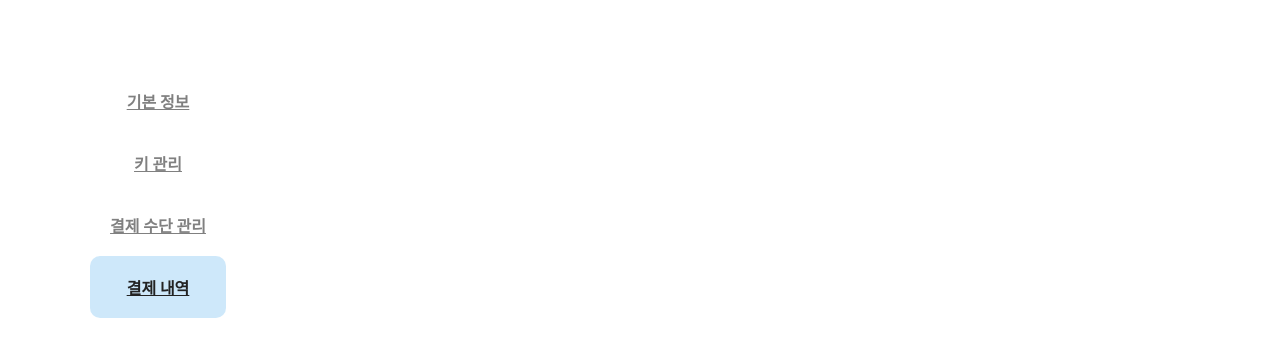
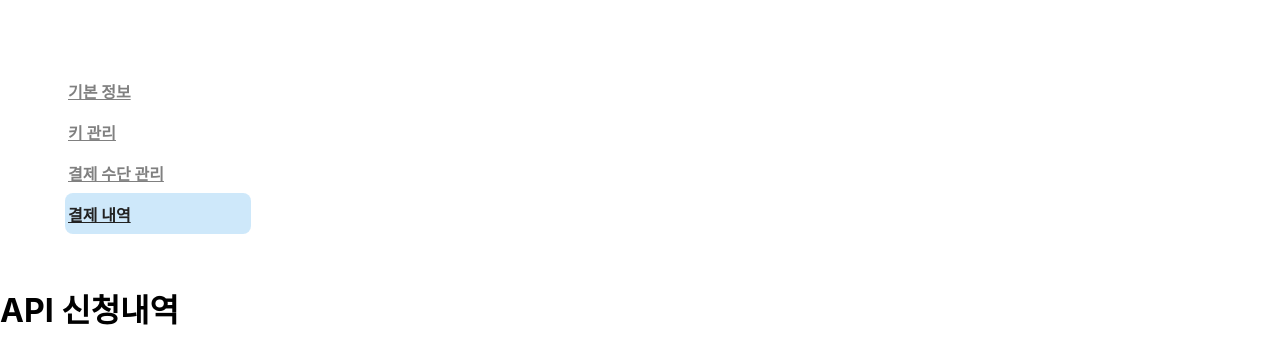
Before and after one commit to ji-eun-moon/ASAP, a React (Create React App) app in the folder Frontend/asap/: page /mypage/payment in a window 1280 px wide. Shown: the part 438-789 px from the top of the page. Built offline with nearby package versions, Linux system fonts and the light colour scheme.

Commit message:
[FE] FIX : sidebar 스타일 수정

```diff
--- a/Frontend/asap/src/components/nav/SideBar.tsx
+++ b/Frontend/asap/src/components/nav/SideBar.tsx
@@ -13,23 +13,27 @@ interface ISideBarProps {
 
 const activeStyle = {
   backgroundColor: 'rgba(122, 192, 240, 0.37)',
-  width: '130px',
+  width: '180px',
+  height: '35px',
   color: '#222222',
   fontWeight: '700',
-  borderRadius: '10px',
+  borderRadius: '8px',
   padding: '3px',
   display: 'flex',
-  justifyContent: 'center',
+  justifyContent: 'start',
+  alignItems: 'center',
 };
 
 const nonActiveStyle = {
-  width: '120px',
+  width: '180px',
+  height: '35px',
   color: 'grey',
   fontWeight: '700',
-  borderRadius: '10px',
+  borderRadius: '8px',
   padding: '3px',
   display: 'flex',
-  justifyContent: 'center',
+  justifyContent: 'start',
+  alignItems: 'center',
 };
 
 function SideBar(props: ISideBarProps) {
--- a/Frontend/asap/src/pages/mypage/AccountCredit.tsx
+++ b/Frontend/asap/src/pages/mypage/AccountCredit.tsx
@@ -43,7 +43,7 @@ function AccountPay() {
     <div>
       <Header title="결제 수단 관리" />
       <div className="container mx-auto page-container grid grid-cols-4">
-        <div className="col-span-1 flex justify-center items-start">
+        <div className="col-span-1 flex justify-start items-start ml-8">
           <SideBar menus={menus} />
         </div>
         <div className="col-span-3">
--- a/Frontend/asap/src/pages/mypage/AccountInfo.tsx
+++ b/Frontend/asap/src/pages/mypage/AccountInfo.tsx
@@ -11,7 +11,7 @@ function AccountInfo() {
     <div>
       <Header title="기본 정보" />
       <div className="container mx-auto page-container grid grid-cols-4">
-        <div className="col-span-1 flex justify-center items-start">
+        <div className="col-span-1 flex justify-start items-start ml-8">
           <SideBar menus={menus} />
         </div>
         <div className="col-span-3">
--- a/Frontend/asap/src/pages/mypage/AccountKey.tsx
+++ b/Frontend/asap/src/pages/mypage/AccountKey.tsx
@@ -8,7 +8,7 @@ function AccountKey() {
     <div>
       <Header title="키 관리" />
       <div className="container mx-auto page-container grid grid-cols-4">
-        <div className="col-span-1 flex justify-center items-start">
+        <div className="col-span-1 flex justify-start items-start ml-8">
           <SideBar menus={menus} />
         </div>
         <div className="col-span-3">AccountKey</div>
--- a/Frontend/asap/src/pages/mypage/AccountMod.tsx
+++ b/Frontend/asap/src/pages/mypage/AccountMod.tsx
@@ -43,7 +43,7 @@ function AccountMod() {
 
   return (
     <div className="container mx-auto page-container grid grid-cols-4">
-      <div className="col-span-1 flex justify-center items-start">
+      <div className="col-span-1 flex justify-start items-start ml-8">
         <SideBar menus={menus} />
       </div>
       <div className="col-span-3">
--- a/Frontend/asap/src/pages/mypage/AccountPay.tsx
+++ b/Frontend/asap/src/pages/mypage/AccountPay.tsx
@@ -24,7 +24,7 @@ function AccountPay() {
     <div>
       <Header title="결제 내역" />
       <div className="container mx-auto page-container grid grid-cols-4">
-        <div className="col-span-1 flex justify-center items-start">
+        <div className="col-span-1 flex justify-start items-start ml-8">
           <SideBar menus={menus} />
         </div>
         <div className="col-span-3">
```
